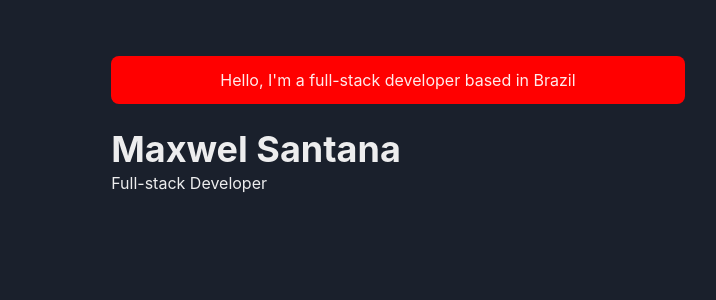
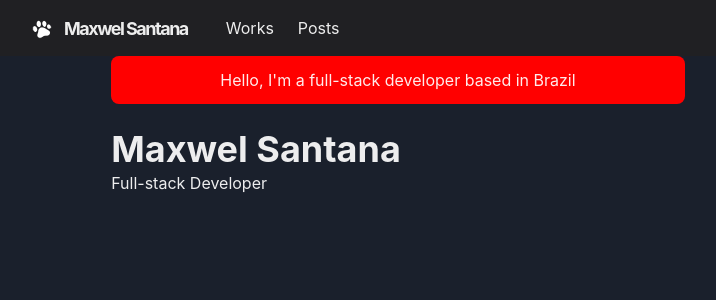
Before and after one commit to MaxwelSantana/resume-portfolio-chakraui, a Next.js app: page / in a window 1280 px wide. Shown: the top 300 px of the page, without its empty margins (242-958 px from the left). Built offline with nearby package versions, Linux system fonts and the light colour scheme.

Commit message:
navbar component

```diff
--- a/components/layouts/main.js
+++ b/components/layouts/main.js
@@ -1,6 +1,7 @@
 import React from 'react'
 import Head from 'next/head'
 import { Box, Container } from '@chakra-ui/react'
+import Navbar from '../navbar'
 
 const Main = ({ children, router }) => {
   return (
@@ -9,6 +10,7 @@
         <meta name="viewport" content="width=device-width, initial-scale" />
         <title>Maaxwel Santana - Homepage</title>
       </Head>
+      <Navbar path={router.asPath} />
       <Container maxW="container.md" pt={14}>
         {children}
       </Container>
--- /dev/null
+++ b/components/logo.js
@@ -0,0 +1,41 @@
+import Link from 'next/link'
+import Image from 'next/image'
+import { Text, useColorModeValue } from '@chakra-ui/react'
+import styled from '@emotion/styled'
+
+const LogoBox = styled.span`
+  font-weight: bold;
+  font-size: 18px;
+  display: inline-flex;
+  align-items: center;
+  height: 30px;
+  line-height: 20px;
+  padding: 10px;
+
+  &:hover img {
+    transform: rotate(20deg);
+  }
+`
+
+const Logo = () => {
+  const footPrintImg = `/images/footprint${useColorModeValue('', '-dark')}.png`
+
+  return (
+    <Link href="/">
+      <a>
+        <LogoBox>
+          <Image src={footPrintImg} width={20} height={20} alt="logo" />
+          <Text
+            color={useColorModeValue('gray.800', 'whiteAlpha.900')}
+            fontFamily="M PLUS Rounded 1c"
+            ml={3}
+          >
+            Maxwel Santana
+          </Text>
+        </LogoBox>
+      </a>
+    </Link>
+  )
+}
+
+export default Logo
--- /dev/null
+++ b/components/navbar.js
@@ -0,0 +1,109 @@
+import React from 'react'
+import Logo from './logo'
+import NextLink from 'next/link'
+import {
+  Container,
+  Box,
+  Link,
+  Stack,
+  Heading,
+  Flex,
+  Menu,
+  MenuList,
+  MenuItem,
+  MenuButton,
+  IconButton,
+  useColorModeValue
+} from '@chakra-ui/react'
+import { HamburgerIcon } from '@chakra-ui/icons'
+
+const LinkItem = ({ href, path, children }) => {
+  const active = path === href
+  const inactiveColor = useColorModeValue('gray200', 'whiteAlpha.900')
+
+  return (
+    <NextLink href={href}>
+      <Link
+        p={2}
+        bg={active ? 'glassTeal' : undefined}
+        color={active ? '#202023' : inactiveColor}
+      >
+        {children}
+      </Link>
+    </NextLink>
+  )
+}
+
+const Navbar = props => {
+  const { path } = props
+  return (
+    <Box
+      position="fixed"
+      as="nav"
+      w="100%"
+      bg={useColorModeValue('#ffffff40', '#202023')}
+      style={{ backdropFilter: 'blur(10px)' }}
+      zIndex={1}
+      {...props}
+    >
+      <Container
+        display="flex"
+        p={2}
+        maxW="container.md"
+        wrap="wrap"
+        align="centere"
+        justify="space-between"
+      >
+        <Flex align="center" mr={5}>
+          <Heading as="h1" size="lg" letterSpacing={'tighter'}>
+            <Logo />
+          </Heading>
+        </Flex>
+        <Stack
+          direction={{ base: 'column', md: 'row' }}
+          display={{ base: 'none', md: 'flex' }}
+          width={{ base: 'full', md: 'auto' }}
+          alignItems="center"
+          flexGrow={1}
+          mt={{ base: 4, md: 0 }}
+        >
+          <LinkItem href="/works" path={path}>
+            Works
+          </LinkItem>
+          <LinkItem href="/posts" path={path}>
+            Posts
+          </LinkItem>
+        </Stack>
+
+        <Box flex={1} align="right">
+          <Box ml={2} display={{ base: 'inline-block', md: 'none' }}>
+            <Menu>
+              <MenuButton
+                as={IconButton}
+                icon={<HamburgerIcon />}
+                variant="outline"
+                aria-label="Option"
+              />
+              <MenuList>
+                <NextLink href="/" passHref>
+                  <MenuItem as={Link}>About</MenuItem>
+                </NextLink>
+                <NextLink href="/works" passHref>
+                  <MenuItem as={Link}>Works</MenuItem>
+                </NextLink>
+                <NextLink href="/posts" passHref>
+                  <MenuItem as={Link}>Posts</MenuItem>
+                </NextLink>
+                <MenuItem as={Link} href="https://github.com/maxwelsantana">
+                  View Source
+                </MenuItem>
+              </MenuList>
+            </Menu>
+          </Box>
+        </Box>
+      </Container>
+    </Box>
+  )
+}
+
+export default Navbar
--- a/package.json
+++ b/package.json
@@ -9,6 +9,7 @@
     "lint": "next lint"
   },
   "dependencies": {
+    "@chakra-ui/icons": "^1.0.16",
     "@chakra-ui/react": "^1.6.10",
     "@emotion/react": "^11.5.0",
     "@emotion/styled": "^11.3.0",
```
Also changed, not shown: 1 other file (tests, documents, lock files or other folders).
